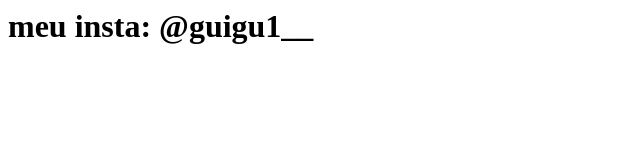
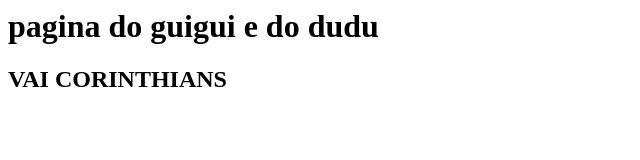
Before and after one commit to Guigui1097/minha-primeira-pagina1, a plain HTML site: page index.html in a window 1280 px wide. Shown: the whole page, without its empty margins (0-640 px from the left). Drawn offline with Linux system fonts and the light colour scheme.

Commit message:
acressimo de sub titulo

```diff
--- a/index.html
+++ b/index.html
@@ -1,5 +1,4 @@
 <html>
-  <h1> meu insta: @guigu1__
-
-  </h1>
+  <h1> pagina do guigui e do dudu</h1>
+  <h2> VAI CORINTHIANS </h2>
 </html>
```
